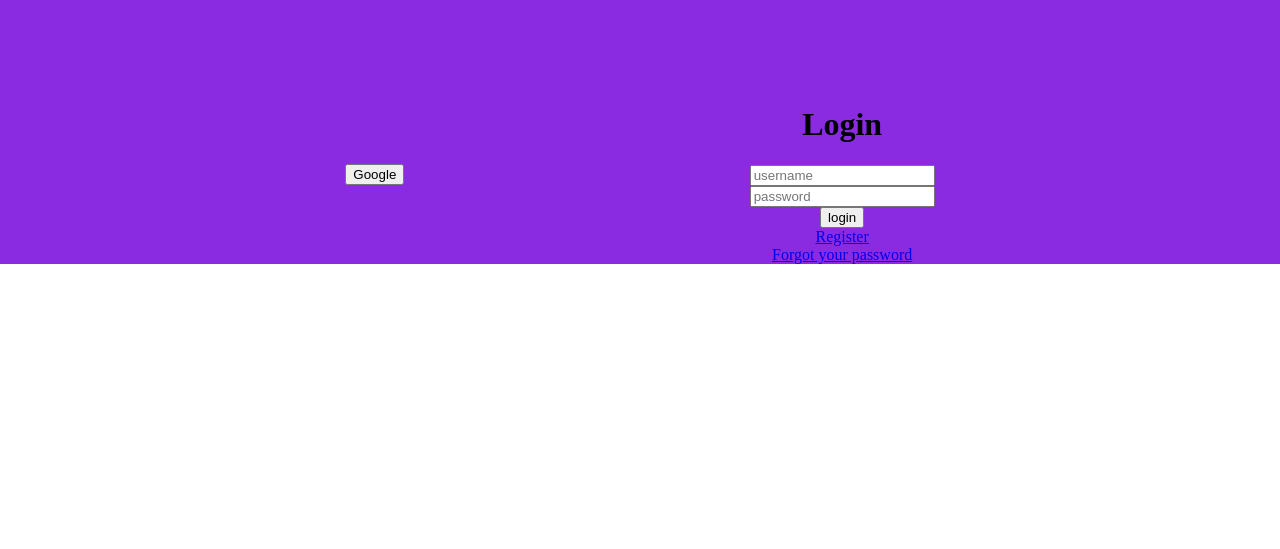
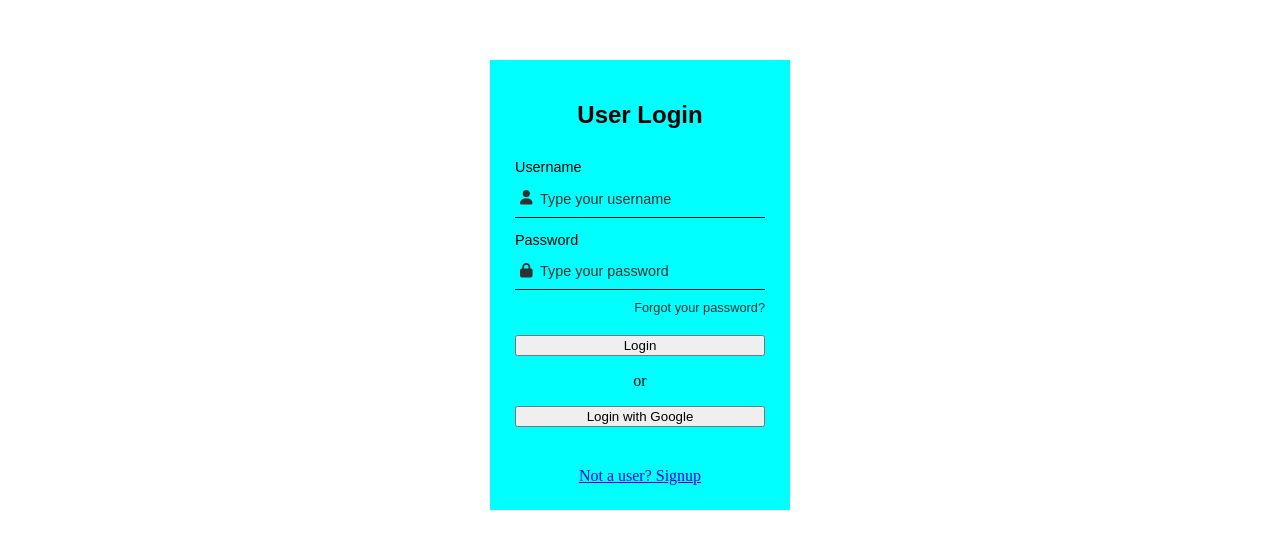
Before and after one commit to Aris-Empanta/master-authentication, a React (Create React App) app in the folder client/: page /login in a window 1280 px wide. Shown: the part 115-664 px from the top of the page. Built offline with nearby package versions, Linux system fonts and the light colour scheme; no server answers.

Commit message:
Working on login component styling

```diff
--- a/client/package.json
+++ b/client/package.json
@@ -3,6 +3,10 @@
   "version": "0.1.0",
   "private": true,
   "dependencies": {
+    "@fortawesome/fontawesome-svg-core": "^6.2.1",
+    "@fortawesome/free-regular-svg-icons": "^6.2.1",
+    "@fortawesome/free-solid-svg-icons": "^6.2.1",
+    "@fortawesome/react-fontawesome": "^0.2.0",
     "@testing-library/jest-dom": "^5.16.5",
     "@testing-library/react": "^13.4.0",
     "@testing-library/user-event": "^13.5.0",
--- a/client/src/components/login.js
+++ b/client/src/components/login.js
@@ -3,6 +3,9 @@ import { useState } from 'react';
 import axios from 'axios'
 import { Link } from "react-router-dom";
 import { googleLogin, loginUser } from "../functions/login";
+import { FontAwesomeIcon } from '@fortawesome/react-fontawesome'
+import { faLock } from "@fortawesome/free-solid-svg-icons";
+import { faUser } from "@fortawesome/free-solid-svg-icons";
 
 export const Login = ({setUser, setTrainer}) => {
 
@@ -11,20 +14,35 @@ export const Login = ({setUser, setTrainer}) => {
 
 
     return(<div className="loginComponent">
-            <div id="googleLogin">
-              <button onClick={ googleLogin }>Google</button>
-            </div>
             <div id="usernamePasswordLogin">
-              <h1>Login</h1>
-              <input type="text" placeholder="username" onChange={ (e) => setUsername(e.target.value) }/>
-              <input type="password" placeholder="password"  onChange={ (e) => setPassword(e.target.value) }/>
+              <h1 id="loginTitle">User Login</h1>
+              <p className="credentialsTitles">Username</p>
+              <div className="credentialsWrapper">
+                <input type="text" placeholder="Type your username" className="credentialsInputs"
+                      onChange={ (e) => setUsername(e.target.value) }/>
+                <div className="credentialsIcon">
+                  <FontAwesomeIcon icon={ faUser } />
+                </div>
+              </div>
+              <p className="credentialsTitles">Password</p>
+              <div className="credentialsWrapper">
+                <input type="password" placeholder="Type your password" className="credentialsInputs"
+                      onChange={ (e) => setPassword(e.target.value) }/>
+                <div className="credentialsIcon">
+                  <FontAwesomeIcon icon={ faLock } />
+                </div>
+              </div>
+              <Link to='/restore-password' id="forgotPassword">Forgot your password?</Link>
               <button onClick={ () => loginUser( axios, username,
                                                  password, setUser,
                                                  setTrainer ) }>
-                login
+                 Login
               </button>
-              <Link to='/signup'>Register</Link>
-              <Link to='/restore-password'>Forgot your password</Link>
+              <p id="or">or</p>
+              <div id="googleLogin">
+                <button onClick={ googleLogin } id="googleLoginButton">Login with Google</button>
+              </div>
+              <Link to='/signup' id="signupLink">Not a user? Signup </Link>
             </div>
            </div>)
 }
--- a/client/src/css/login.css
+++ b/client/src/css/login.css
@@ -2,13 +2,88 @@
     display: flex;
     justify-content: space-evenly;
     align-items: center;
-    padding-top: 200px;
-    background-color: blueviolet;
+    height: 100vh;
 }
 
 #usernamePasswordLogin {
     display: flex;
     flex-direction: column;
     justify-content: center;
-    align-items: center;
+    background-color: aqua;
+    width: 250px;
+    max-width: 100%;
+    padding: 25px;
 }
+
+#loginTitle {
+    font-family: Arial, Helvetica, sans-serif;
+    font-size: 1.5rem;
+    align-self: center;
+}
+
+.credentialsTitles {
+    font-family: Arial, Helvetica, sans-serif;
+    font-size: 0.9rem;
+    align-self: flex-start;
+}
+
+.credentialsWrapper {
+    position: relative;
+}
+
+.credentialsInputs {
+    border: none;
+    border-bottom: 1px solid black;
+    background-color: transparent;
+    width: 100%;
+    text-indent: 25px;
+    padding-right: 0;
+    padding-left: 0;
+    padding-bottom: 10px;
+}
+
+.credentialsInputs::placeholder {
+    font-size: 0.9rem;
+    font-family: Arial, Helvetica, sans-serif;
+    color: #303030;
+}
+
+.credentialsInputs:focus {
+    outline: none;
+}
+
+.credentialsIcon {
+    position: absolute;
+    top: 0;
+    left: 5px;
+    font-size: 0.9rem;
+    font-family: Arial, Helvetica, sans-serif;
+    color: #303030;
+}
+
+#forgotPassword {
+    align-self: flex-end;
+    margin: 10px 0 20px 0;
+    font-size: 0.8rem;
+    font-family: Arial, Helvetica, sans-serif;
+    text-decoration: none;
+    color: #303030;
+}
+
+#or {
+    align-self: center;
+}
+
+#googleLogin {
+    align-self: center;
+    width: 100%;
+}
+
+#googleLoginButton {
+    width: 100%;
+}
+
+#signupLink {
+    margin-top: 40px;
+    align-self: center;
+}
```
Also changed, not shown: 1 other file (tests, documents, lock files or other folders).
